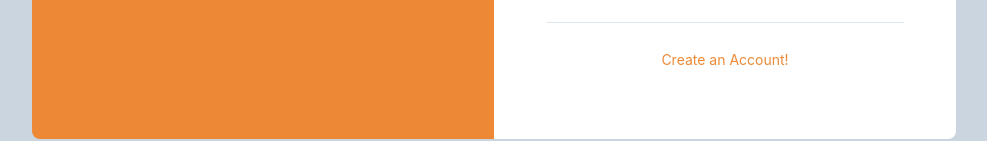
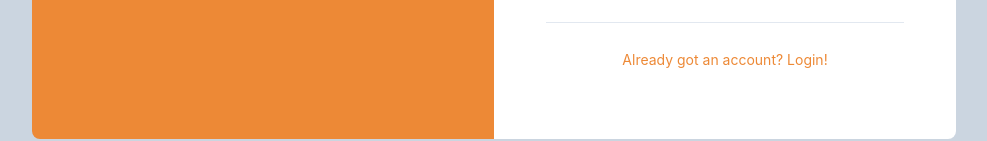
Before and after one commit to dwalsh01/finite-app, a React (Create React App) app: page /register in a window 1280 px wide. Shown: the part 343-484 px from the top of the page, without its empty margins (146-1133 px from the left). Built offline with nearby package versions, Linux system fonts and the light colour scheme; what tailwind.macro would draw is missing.

Commit message:
added some smaller fixes around the register function on backend and reg form stuff

```diff
--- a/src/pages/home/HomePage.tsx
+++ b/src/pages/home/HomePage.tsx
@@ -4,7 +4,14 @@ import Navigation from '../../components/navigation/Navigation';
 const HomePage: React.FC = () => (
   <div className="container mx-auto px-8">
     <Navigation />
-    <div>Authorised</div>
+    <div className="container mx-auto text-xl text-center sm:p-10 bg-green-200">
+      <span className="font-extrabold">$1,000,000 </span>
+      <span className="font-light">spent this month</span>
+    </div>
+    <div className="flex flex-wrap">
+      <div className="w-full sm:w-1/2 mb-4 bg-gray-500">GRAPH HERE</div>
+      <div className="w-full sm:w-1/2 mb-4 bg-gray-400">$ AMOUNT DIFFERENCE ON LAST MONTH/WEEK</div>
+    </div>
   </div>
 );
 
--- a/src/pages/register/RegisterForm.tsx
+++ b/src/pages/register/RegisterForm.tsx
@@ -85,19 +85,11 @@ const RForm: React.FC<RouteComponentProps> = ({ history }) => {
           <div className="text-center">
             <NavLink
               className="inline-block text-sm text-orange-500 align-baseline hover:text-orange-800"
-              to="/register"
+              to="/login"
             >
-              Create an Account!
+              Already got an account? Login!
             </NavLink>
           </div>
-          {/* <div className="text-center">
-                <a
-                  className="inline-block text-sm text-blue-500 align-baseline hover:text-blue-800"
-                  href="./forgot-passwrd"
-                >
-                  Forgot Password?
-                </a>
-              </div> */}
         </Form>
       )}
     </Formik>
```
Also changed, not shown: 1 other file (tests, documents, lock files or other folders).
